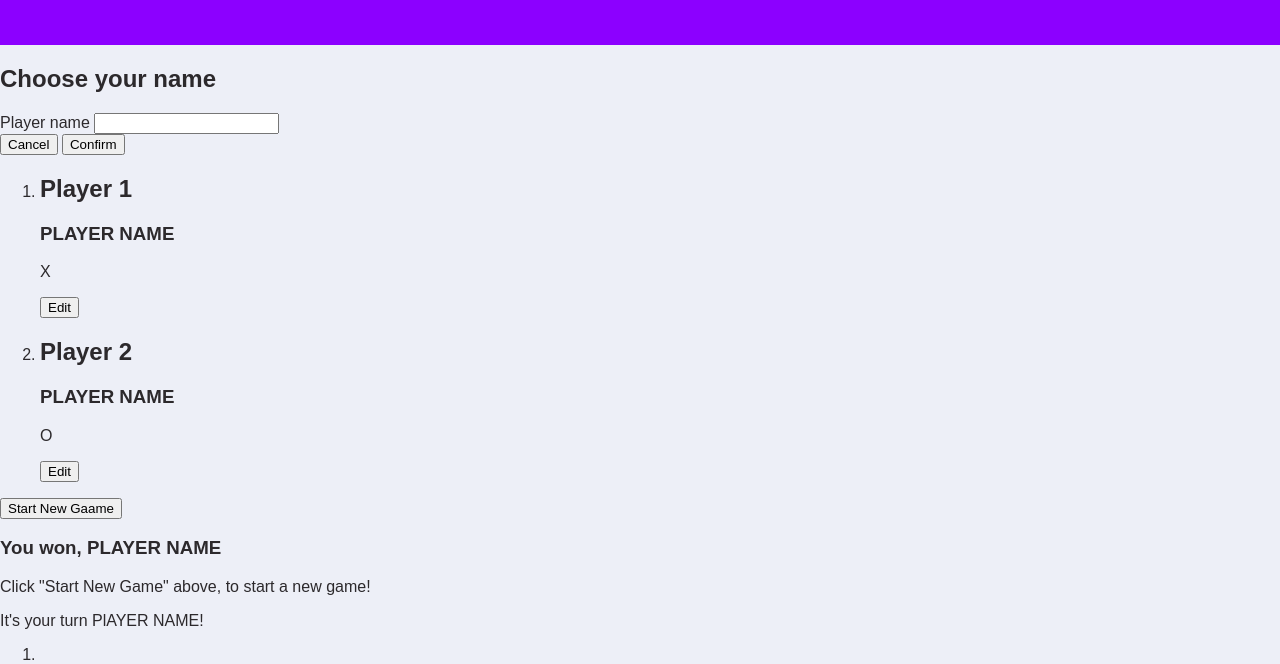
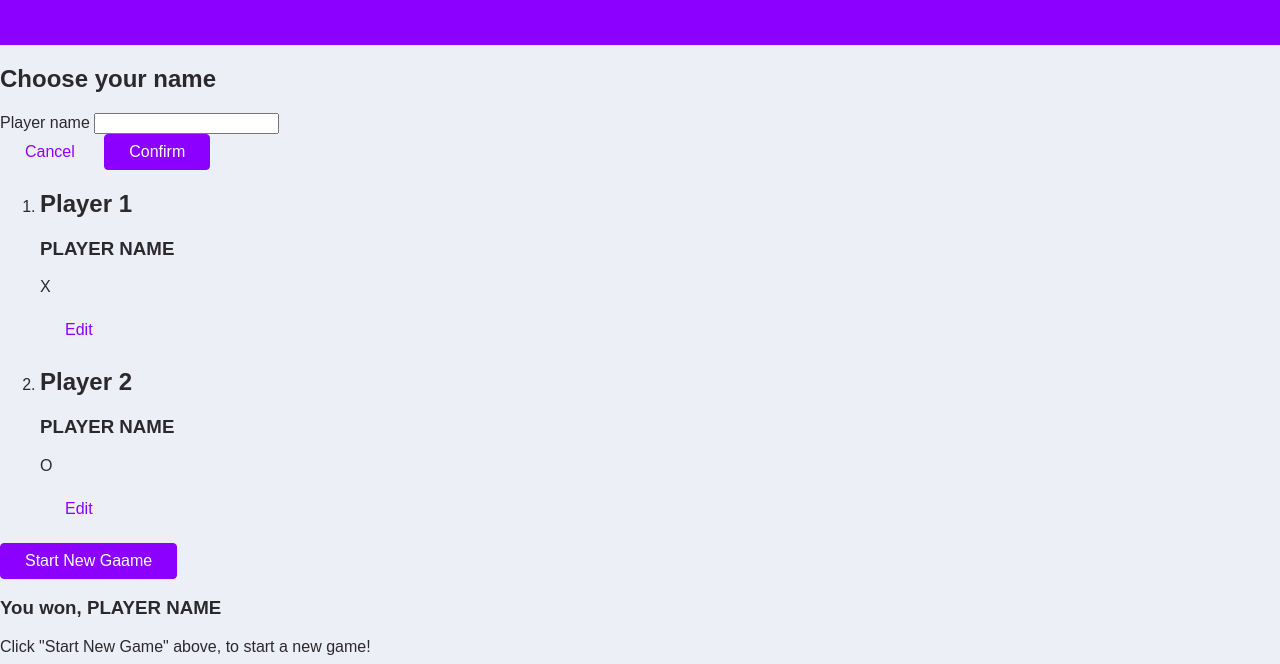
Before and after one commit to Lana24242424/tic-tac-toe-game, a plain HTML site: page index.html in a window 1280 px wide. Shown: the part 133-797 px from the top of the page. Drawn offline with Linux system fonts and the light colour scheme.

Commit message:
added overall styling to the page and buttons

```diff
--- a/index.html
+++ b/index.html
@@ -11,7 +11,7 @@
       href="https://fonts.googleapis.com/css2?family=Fira+Sans:wght@400;700&family=Open+Sans:wght@400;700&family=Oswald:wght@700&family=Roboto:wght@400;700&display=swap"
       rel="stylesheet"
     />
-    <link rel="stylesheet" href="/styles/styles.css">
+    <link rel="stylesheet" href="/styles/styles.css" />
     <script src="/app.js" defer></script>
   </head>
   <body>
@@ -28,8 +28,8 @@
             <input type="text" name="username" id="playername" />
           </div>
           <div>
-            <button type="button">Cancel</button>
-            <button type="submit">Confirm</button>
+            <button type="button" class="btn btn-alt">Cancel</button>
+            <button type="submit" class="btn">Confirm</button>
           </div>
         </form>
       </aside>
@@ -40,7 +40,7 @@
               <h2>Player 1</h2>
               <h3>PLAYER NAME</h3>
               <p>X</p>
-              <button>Edit</button>
+              <button class="btn btn-alt">Edit</button>
             </article>
           </li>
           <li>
@@ -48,11 +48,11 @@
               <h2>Player 2</h2>
               <h3>PLAYER NAME</h3>
               <p>O</p>
-              <button>Edit</button>
+              <button class="btn btn-alt">Edit</button>
             </article>
           </li>
         </ol>
-        <button>Start New Gaame</button>
+        <button class="btn">Start New Gaame</button>
       </section>
       <section id="active-game">
         <article>
--- a/styles/styles.css
+++ b/styles/styles.css
@@ -1,6 +1,6 @@
 body {
   margin: 0;
-    font-family: 'Open-Sans', sans-serif;
+  font-family: "Open-Sans", sans-serif;
   color: rgb(44, 41, 44);
   background-color: rgb(237, 239, 247);
 }
@@ -16,9 +16,24 @@ body {
   font: inherit;
   padding: 0.5rem 1.5rem;
   background-color: rgb(140, 0, 255);
-border: 1px solid rgb(140, 0, 255)
+  border: 1px solid rgb(140, 0, 255);
+  color: white;
+  border-radius: 4px;
+  cursor: pointer;
 }
 
 .btn-alt {
+background-color: transparent;
+border-color: transparent;
+color: rgb(140, 0, 255);
+}
 
+.btn:hover {
+background-color: rgb(79, 10, 190);
+border-color: rgb(79, 10, 190);
 }
+
+.btn-alt:hover {
+background-color: rgb(195, 161, 221);
+border-color: transparent;
+}
```
Lines whose indentation alone changed are shown as unchanged.
